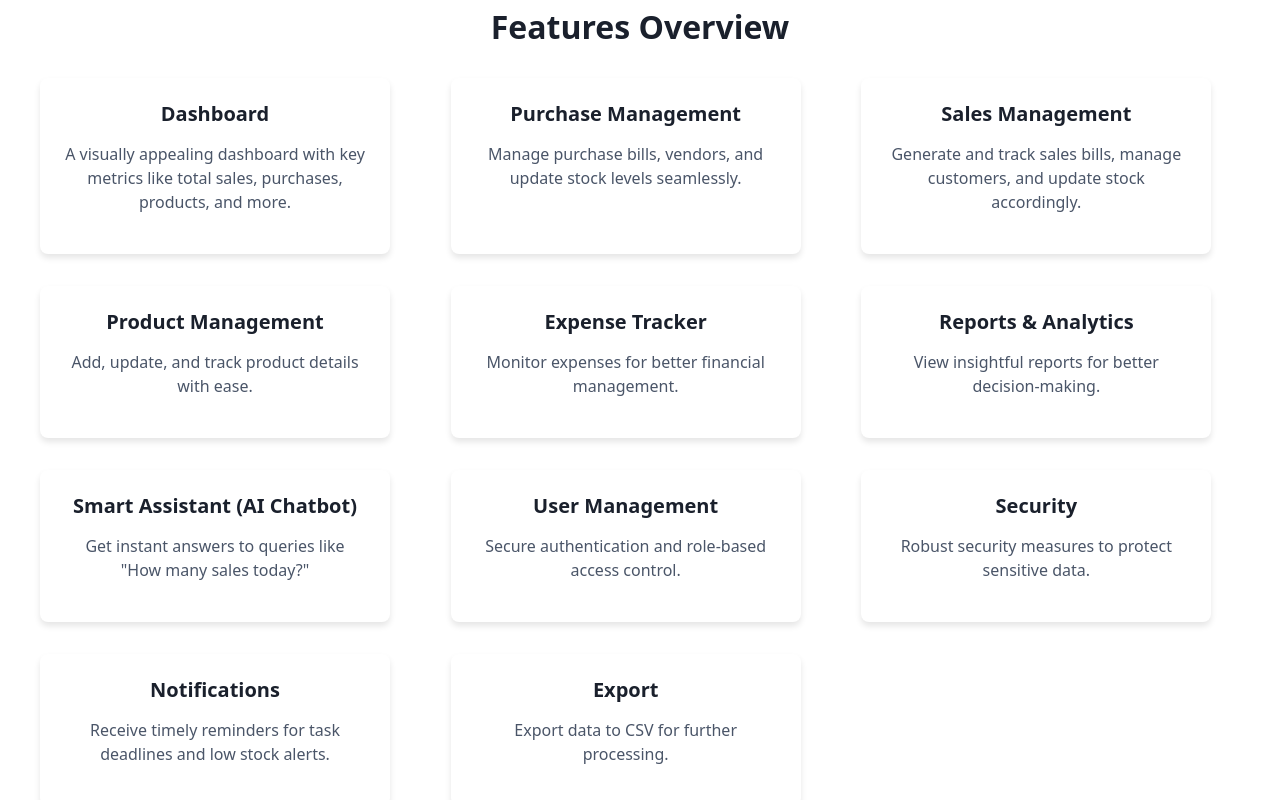
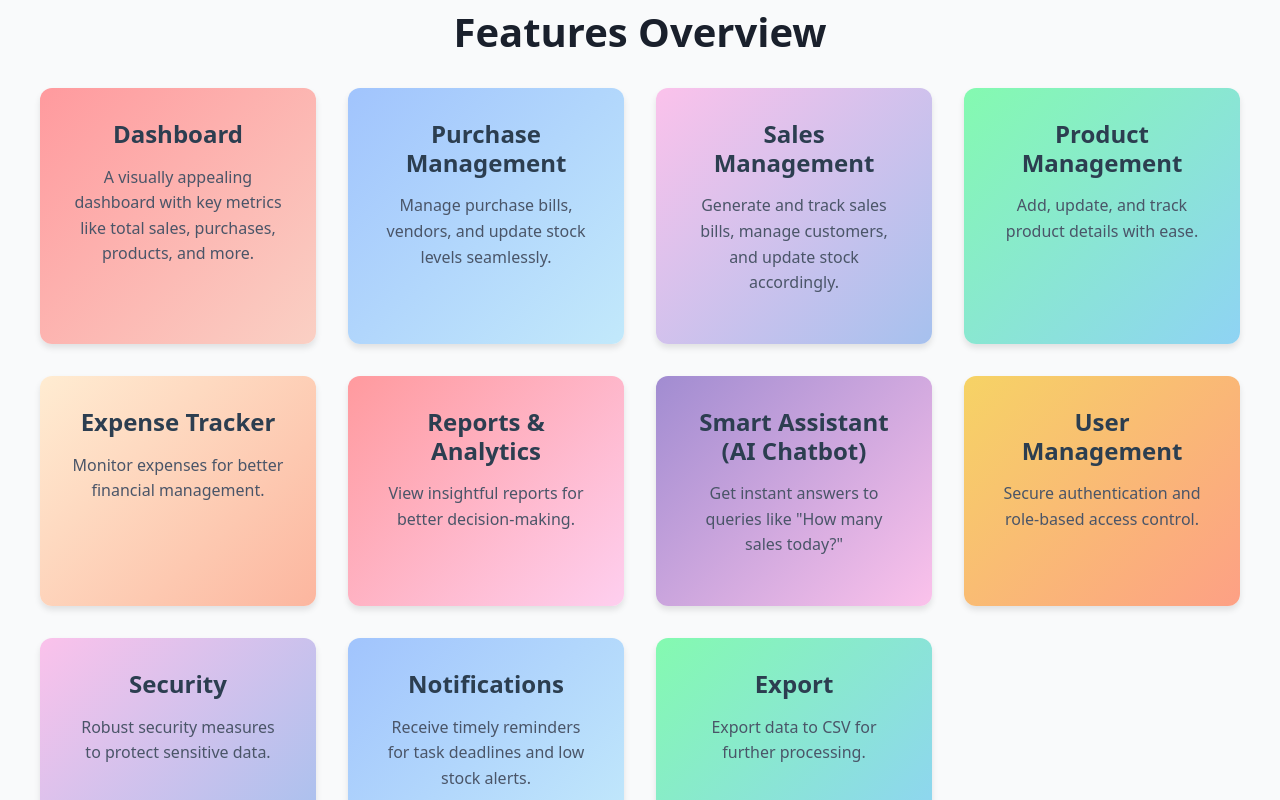
Before and after one commit to Vasoyasharan/InventoryManagementFrontEnd, a React (Create React App) app: page / in a window 1280 px wide. Shown: the part 1240-2040 px from the top of the page. Built offline with nearby package versions, Linux system fonts and the light colour scheme.

Commit message:
Features Card Styled in Landing Page

```diff
--- a/src/pages/Authentication/PricingPage.css
+++ b/src/pages/Authentication/PricingPage.css
@@ -251,12 +251,12 @@ body {
 
 /* Features Section */
 .features-section {
-  padding: 4rem 1rem;
-  background-color: #ffffff;
+  padding: 4rem 2rem;
+  background-color: #f9fafb;
 }
 
 .features-title {
-  font-size: 2rem;
+  font-size: 2.5rem;
   font-weight: bold;
   color: #1a202c;
   text-align: center;
@@ -265,30 +265,82 @@ body {
 
 .features-grid {
   display: grid;
-  grid-template-columns: repeat(auto-fit, minmax(300px, 1fr));
+  grid-template-columns: repeat(auto-fit, minmax(250px, 1fr));
   gap: 2rem;
   max-width: 1200px;
   margin: 0 auto;
 }
 
 .feature-card {
-  background-color: #ffffff;
-  padding: 1.5rem;
-  border-radius: 0.5rem;
+  background: linear-gradient(135deg, #ffffff, #f0f0f0);
+  padding: 2rem;
+  border-radius: 12px;
   box-shadow: 0 4px 6px rgba(0, 0, 0, 0.1);
   text-align: center;
+  transition: transform 0.3s, box-shadow 0.3s;
+}
+
+.feature-card:hover {
+  transform: translateY(-10px);
+  box-shadow: 0 8px 16px rgba(0, 0, 0, 0.2);
 }
 
 .feature-title {
-  font-size: 1.25rem;
-  font-weight: 600;
-  color: #1a202c;
+  font-size: 1.5rem;
+  font-weight: bold;
+  color: #2c3e50;
   margin-bottom: 1rem;
 }
 
 .feature-description {
   font-size: 1rem;
   color: #4a5568;
+  line-height: 1.6;
+}
+
+/* Gradient Backgrounds for Feature Cards */
+.feature-card:nth-child(1) {
+  background: linear-gradient(135deg, #ff9a9e, #fad0c4);
+}
+
+.feature-card:nth-child(2) {
+  background: linear-gradient(135deg, #a1c4fd, #c2e9fb);
+}
+
+.feature-card:nth-child(3) {
+  background: linear-gradient(135deg, #fbc2eb, #a6c1ee);
+}
+
+.feature-card:nth-child(4) {
+  background: linear-gradient(135deg, #84fab0, #8fd3f4);
+}
+
+.feature-card:nth-child(5) {
+  background: linear-gradient(135deg, #ffecd2, #fcb69f);
+}
+
+.feature-card:nth-child(6) {
+  background: linear-gradient(135deg, #ff9a9e, #fecfef);
+}
+
+.feature-card:nth-child(7) {
+  background: linear-gradient(135deg, #a18cd1, #fbc2eb);
+}
+
+.feature-card:nth-child(8) {
+  background: linear-gradient(135deg, #f6d365, #fda085);
+}
+
+.feature-card:nth-child(9) {
+  background: linear-gradient(135deg, #fbc2eb, #a6c1ee);
+}
+
+.feature-card:nth-child(10) {
+  background: linear-gradient(135deg, #a1c4fd, #c2e9fb);
+}
+
+.feature-card:nth-child(11) {
+  background: linear-gradient(135deg, #84fab0, #8fd3f4);
 }
 
 /* Pricing Cards Section */
```
